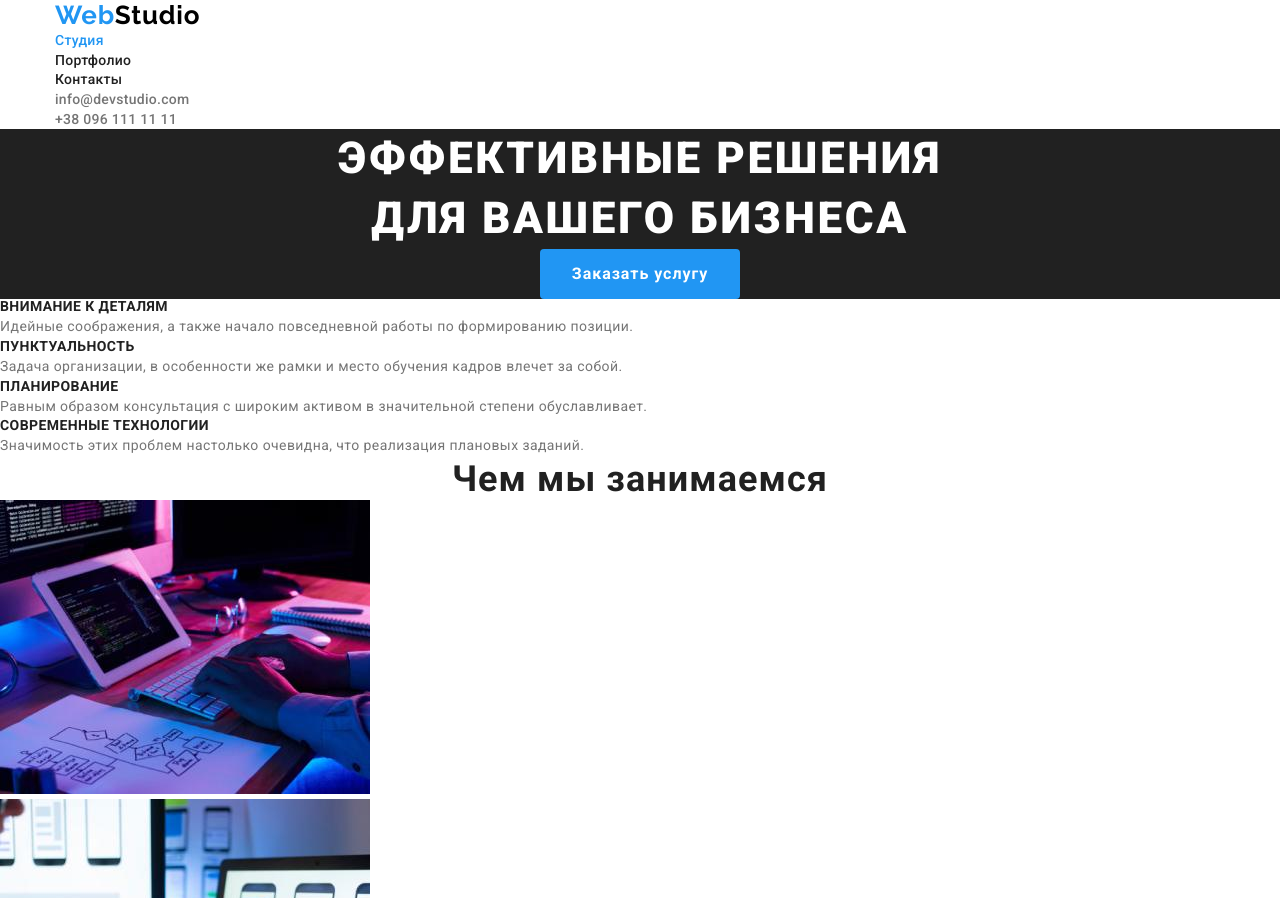
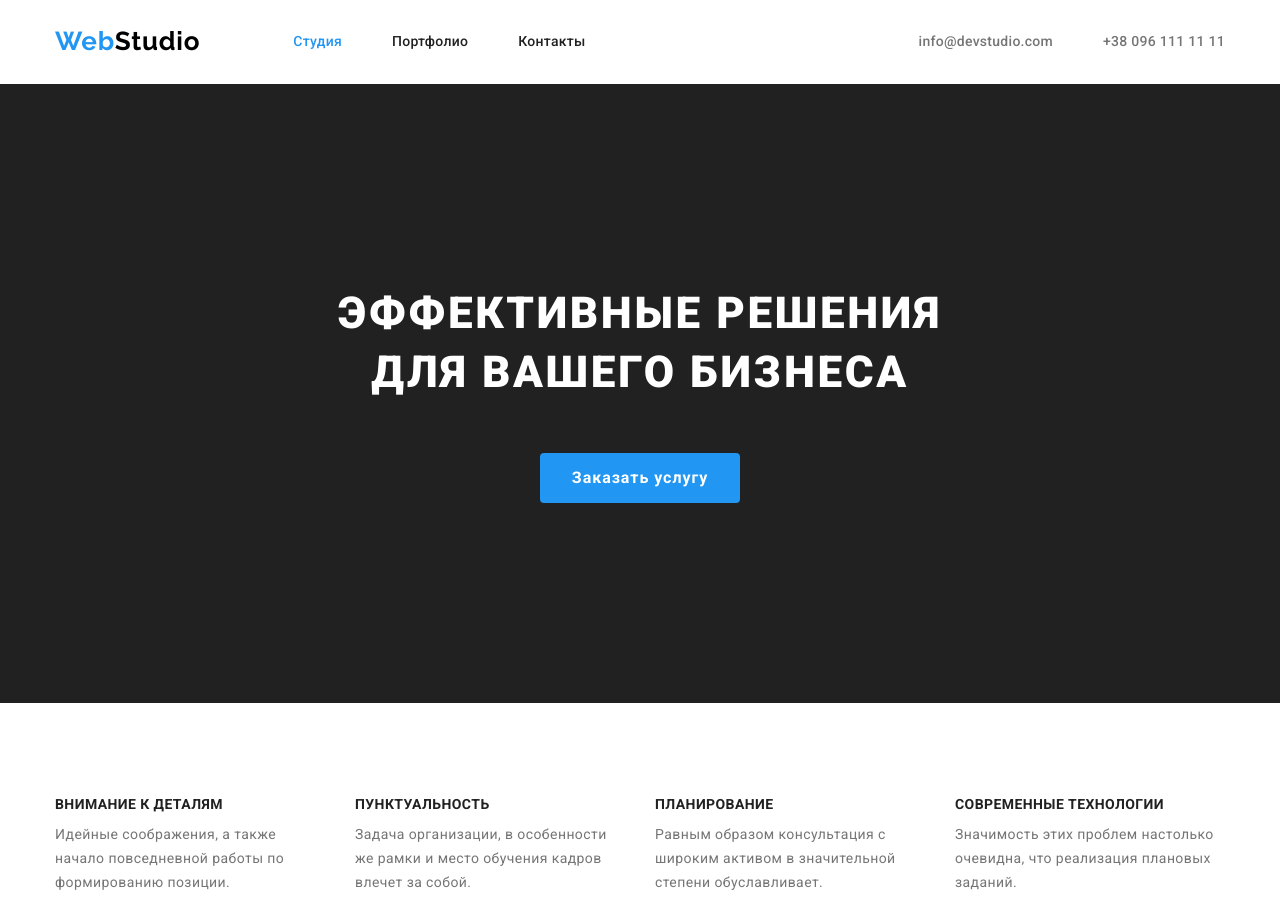
Before and after one commit to tberezka/goit-markup-hw-03, a plain HTML site: page index.html in a window 1280 px wide. Shown: the top 898 px of the page. Drawn offline with nearby package versions, Linux system fonts and the light colour scheme.

Commit message:
добавляет геометрию первой страницы кроме футера

```diff
--- a/css/style.css
+++ b/css/style.css
@@ -58,12 +58,18 @@ body {
 }
 
 .section-title {
-  color: var(--primary-text-color);
+  margin-bottom: 50px;
 
   font-size: 36px;
   line-height: 1.17;
   text-align: center;
   letter-spacing: 0.03em;
+  color: var(--primary-text-color);
+}
+
+.section {
+  padding-top: 94px;
+  padding-bottom: 94px;
 }
 
 .temporary-background {
@@ -82,13 +88,14 @@ body {
 }
 
 .logo-secondpart-top {
-  color: var(--logo-top-color);
+  margin-right: 93px;
 
   font-family: Raleway;
   font-weight: 700;
   font-size: 26px;
   line-height: 1.2;
   letter-spacing: 0.03em;
+  color: var(--logo-top-color);
 }
 
 .logo-secondpart-down {
@@ -102,11 +109,40 @@ body {
 }
 
 /* Header */
+.header-container {
+  display: flex;
+}
+
+.header-nav {
+  display: flex;
+  align-items: center;
+}
+
+.nav-list {
+  display: flex;
+}
+
+.header-contacts {
+  display: flex;
+  margin-left: auto;
+}
+
 .header-items {
+  display: block;
+  padding-top: 32px;
+  padding-bottom: 32px;
+
   font-weight: 500;
   font-size: 14px;
   line-height: 1.4;
   letter-spacing: 0.02em;
+}
+.nav-list-items:not(:last-child) {
+  margin-right: 50px;
+}
+
+.header-cont-item:not(:last-child) {
+  margin-right: 50px;
 }
 
 .header-items.header-left {
@@ -127,11 +163,16 @@ body {
 }
 
 /* Hero */
+.hero-container {
+  padding-top: 200px;
+  padding-bottom: 200px;
+}
 
 .hero-title {
   width: 696px;
   margin-left: auto;
   margin-right: auto;
+  margin-bottom: 50px;
 
   font-weight: 900;
   font-size: 44px;
@@ -147,10 +188,11 @@ body {
   min-width: 200px;
   background-color: var(--accent-color);
   height: 50px;
-  border: 1px solid transparent;
+  border: none;
   border-radius: 4px;
   margin-left: auto;
   margin-right: auto;
+  padding: 10px 32px;
 
   font-family: inherit;
   font-weight: 700;
@@ -162,13 +204,28 @@ body {
 }
 
 /* преимущества */
+.benefits {
+  padding-top: 94px;
+}
+.benefits-list {
+  display: flex;
+}
+
+.benefits-items {
+  width: 270px;
+}
+
+.benefits-items:not(:last-child) {
+  margin-right: 30px;
+}
 .benefits-title {
-  color: var(--primary-text-color);
+  margin-bottom: 10px;
 
   font-size: 14px;
   line-height: 1.14;
   letter-spacing: 0.03em;
   text-transform: uppercase;
+  color: var(--primary-text-color);
 }
 .benefits-text {
   color: var(--second-text-color);
@@ -177,15 +234,48 @@ body {
   letter-spacing: 0.03em;
 }
 
+/* чм мы занимаемся */
+.services {
+  display: flex;
+}
+
+.services .items:not(:last-child) {
+  margin-right: 30px;
+}
+
 /* команда */
+.team-section {
+  background-color: var(--filter-btn-color);
+}
+.team {
+  display: flex;
+  flex-wrap: wrap;
+  margin-left: -30px;
+}
+.team-list {
+  flex-basis: calc((100% - 3 * 30) / 4);
+  margin-left: 30px;
+  padding-bottom: 30px;
+  background-color: var(--third-text-color);
+  box-shadow: 0px 1px 3px rgba(0, 0, 0, 0.12), 0px 1px 1px rgba(0, 0, 0, 0.14),
+    0px 2px 1px rgba(0, 0, 0, 0.2);
+  border-radius: 0px 0px 4px 4px;
+}
+
+/* .team-list:not(:last-child) {
+  margin-right: 30px;
+} */
+
 .team-name {
-  color: var(--primary-text-color);
+  margin-top: 30px;
+  margin-bottom: 10px;
 
   font-weight: 500;
   font-size: 16px;
   line-height: 1.19;
   text-align: center;
   letter-spacing: 0.03em;
+  color: var(--primary-text-color);
 }
 .team-position {
   color: var(--second-text-color);
--- a/index.html
+++ b/index.html
@@ -24,33 +24,33 @@
   <body>
     <!-- шапка -->
     <header>
-      <div class="container">
-        <nav>
+      <div class="container header-container">
+        <nav class="header-nav">
           <a href="" lang="en" class="logo-secondpart-top link"
             ><span class="logo-firstpart link">Web</span>Studio</a
           >
-          <ul class="list">
-            <li>
+          <ul class="list nav-list">
+            <li class="nav-list-items">
               <a href="" class="header-items header-left link active">Студия</a>
             </li>
-            <li>
+            <li class="nav-list-items">
               <a href="./portfolio.html" class="header-items header-left link"
                 >Портфолио</a
               >
             </li>
-            <li>
+            <li class="nav-list-items">
               <a href="" class="header-items header-left link">Контакты</a>
             </li>
           </ul>
         </nav>
-        <ul class="list">
-          <li>
+        <ul class="list header-contacts">
+          <li class="header-cont-item">
             <a
               href="mailto:info@devstudio.com"
               class="header-items header-right link"
               >info@devstudio.com</a
             >
-          </li>
+          </li class="header-cont-item">
           <li>
             <a href="tel:+380961111111" class="header-items header-right link"
               >+38 096 111 11 11</a
@@ -62,41 +62,40 @@
 
     <main>
       <!-- слайдер -->
-      <div class="temporary-background hero">
-        <section>
-          <div class="container">
+        <section class="temporary-background">
+          <div class="container hero-container">
             <h1 class="hero-title">Эффективные решения для вашего бизнеса</h1>
             <button type="button" class="hero-btn">Заказать услугу</button>
           </div>
         </section>
-      </div>
 
       <!-- секция наши преимущества -->
-      <section>
+      <section class="benefits">
+        <div class="container">
         <h2 class="visually-hidden">Наши преимущества</h2>
-        <ul class="list">
-          <li>
+        <ul class="list benefits-list">
+          <li class="benefits-items">
             <h3 class="benefits-title">Внимание к деталям</h3>
             <p class="benefits-text">
               Идейные соображения, а также начало повседневной работы по
               формированию позиции.
             </p>
           </li>
-          <li>
+          <li class="benefits-items">
             <h3 class="benefits-title">Пунктуальность</h3>
             <p class="benefits-text">
               Задача организации, в особенности же рамки и место обучения кадров
               влечет за собой.
             </p>
           </li>
-          <li>
+          <li class="benefits-items">
             <h3 class="benefits-title">Планирование</h3>
             <p class="benefits-text">
               Равным образом консультация с широким активом в значительной
               степени обуславливает.
             </p>
           </li>
-          <li>
+          <li class="benefits-items">
             <h3 class="benefits-title">Современные технологии</h3>
             <p class="benefits-text">
               Значимость этих проблем настолько очевидна, что реализация
@@ -104,13 +103,15 @@
             </p>
           </li>
         </ul>
+        </div>
       </section>
 
       <!-- секция чем мы занимаемся -->
-      <section>
+      <section class="section">
+        <div class="container">
         <h2 class="section-title">Чем мы занимаемся</h2>
-        <ul class="list">
-          <li>
+        <ul class="list services">
+          <li class="items">
             <img
               src="./images/what-we-do_img1.jpg"
               alt="верстка"
@@ -118,7 +119,7 @@
               height="294"
             />
           </li>
-          <li>
+          <li class="items">
             <img
               src="./images/what-we-do_img2.jpg"
               alt="мультидевайсность"
@@ -126,7 +127,7 @@
               height="294"
             />
           </li>
-          <li>
+          <li class="items">
             <img
               src="./images/what-we-do_img3.jpg"
               alt="визуализация данных"
@@ -135,13 +136,15 @@
             />
           </li>
         </ul>
+        </div>
       </section>
 
       <!-- секция с командой -->
-      <section>
+      <section class="section team-section">
+        <div class="container">
         <h2 class="section-title">Наша команда</h2>
-        <ul class="list">
-          <li>
+        <ul class="list team">
+          <li class="team-list">
             <img
               src="./images/about-us-igor.jpg"
               alt="Игорь Демьяненко"
@@ -151,7 +154,7 @@
             <h3 class="team-name">Игорь Демьяненко</h3>
             <p lang="en" class="team-position">Product Designer</p>
           </li>
-          <li>
+          <li class="team-list">
             <img
               src="./images/about-us-olga.jpg"
               alt="Ольга Репина"
@@ -161,7 +164,7 @@
             <h3 class="team-name">Ольга Репина</h3>
             <p lang="en" class="team-position">Frontend Developer</p>
           </li>
-          <li>
+          <li class="team-list">
             <img
               src="./images/about-us-nikolay.jpg"
               alt="Николай Тарасов"
@@ -171,7 +174,7 @@
             <h3 class="team-name">Николай Тарасов</h3>
             <p lang="en" class="team-position">Marketing</p>
           </li>
-          <li>
+          <li class="team-list">
             <img
               src="./images/about-us-mikhail.jpg"
               alt="Михаил Ермаков"
@@ -182,6 +185,7 @@
             <p lang="en" class="team-position">UI Designer</p>
           </li>
         </ul>
+        </div>
       </section>
     </main>
 
```
